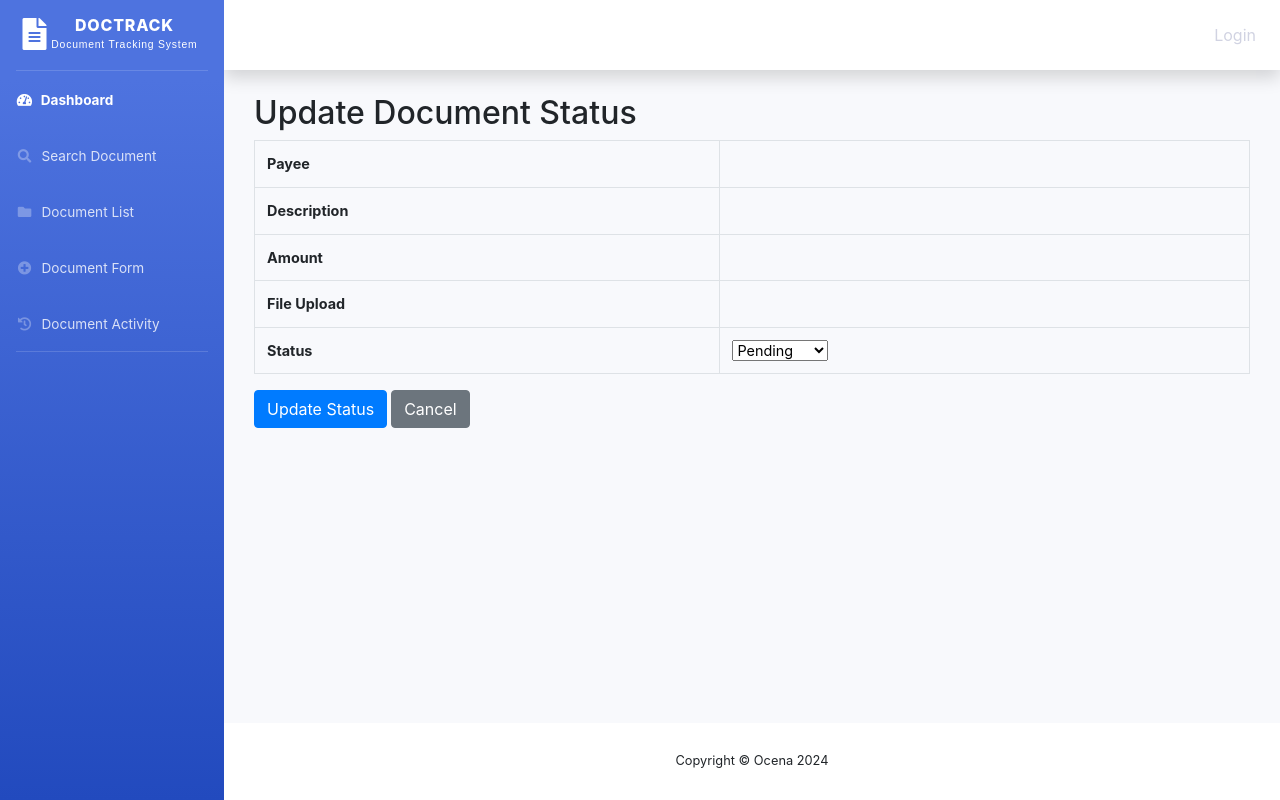
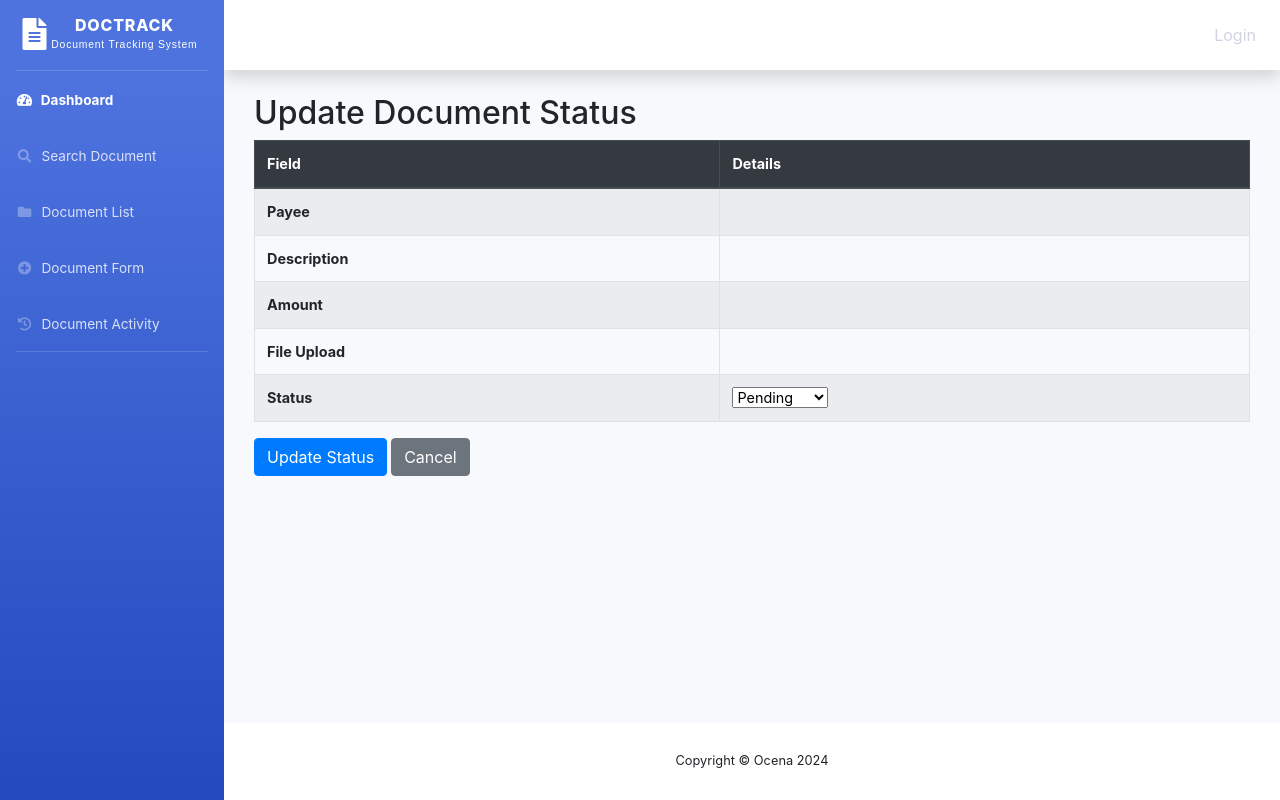
Before and after one commit to geanzie/Python-Projects-2024, a Django app: template DocumentTracking/tracking/templates/tracking/document_update_status.html in a window 1280 px wide. Run offline with Django 5.2, Linux system fonts and the light colour scheme; the template is opened without the code that fills it: values that come from a table or form of the project are taken from there, others are empty; some libraries are stand-ins or nearby versions.

Commit message:
Updated Update Status table design

```diff
--- a/DocumentTracking/tracking/templates/tracking/document_update_status.html
+++ b/DocumentTracking/tracking/templates/tracking/document_update_status.html
@@ -6,8 +6,14 @@
     <h2>Update Document Status</h2>
     <form action="{% url 'document_update_status' document.pk %}" method="post">
         {% csrf_token %}
-
-        <table class="table table-bordered">
+        <div class="table-responsive">
+        <table class="table table-bordered table-striped">
+            <thead class="thead-dark">
+                <tr>
+                    <th scope="col">Field</th>
+                    <th scope="col">Details</th>
+                </tr>
+            </thead>
             <tbody>
                 <tr>
                     <th>Payee</th>
@@ -41,7 +47,7 @@
                 </tr>
             </tbody>
         </table>
-
+        </div>
       <button type="submit" class="btn btn-primary">Update Status</button>
       <a href="{% url 'document_list' %}" class="btn btn-secondary">Cancel</a>
     </form>
```
Also changed, not shown: DocumentTracking/tracking/templates/tracking/document_detail.html (line endings or trailing spaces).
